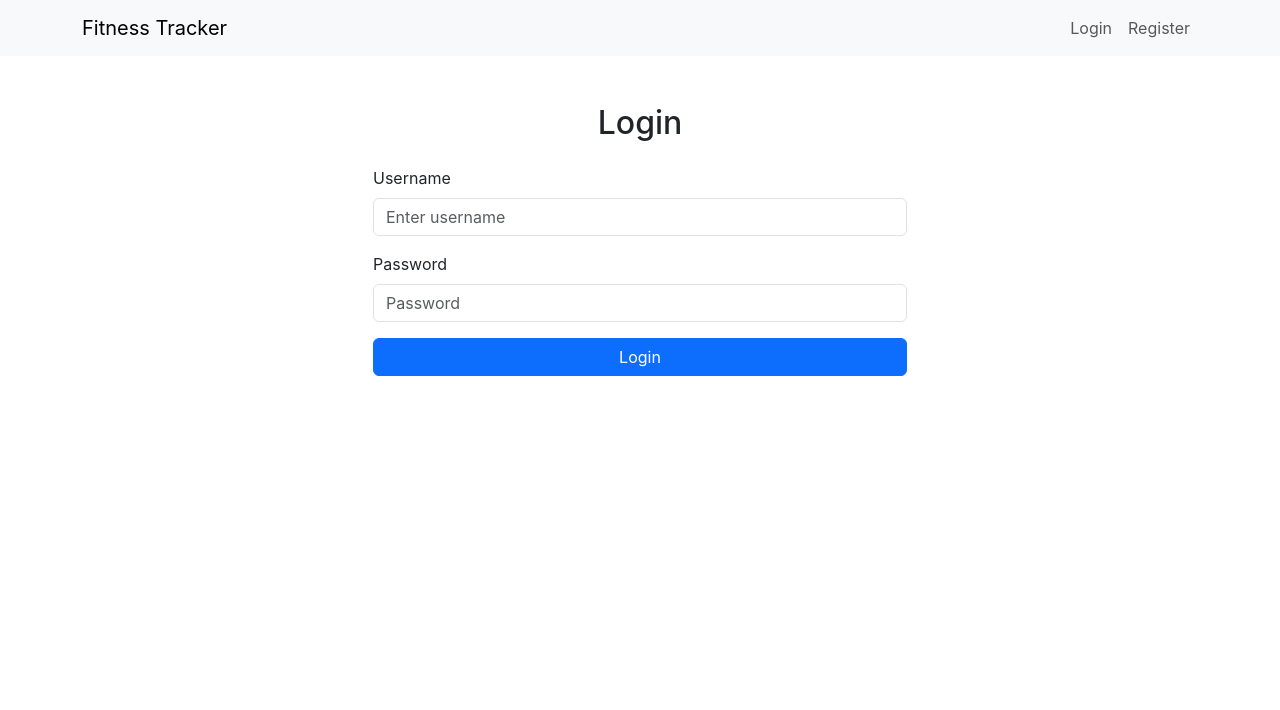
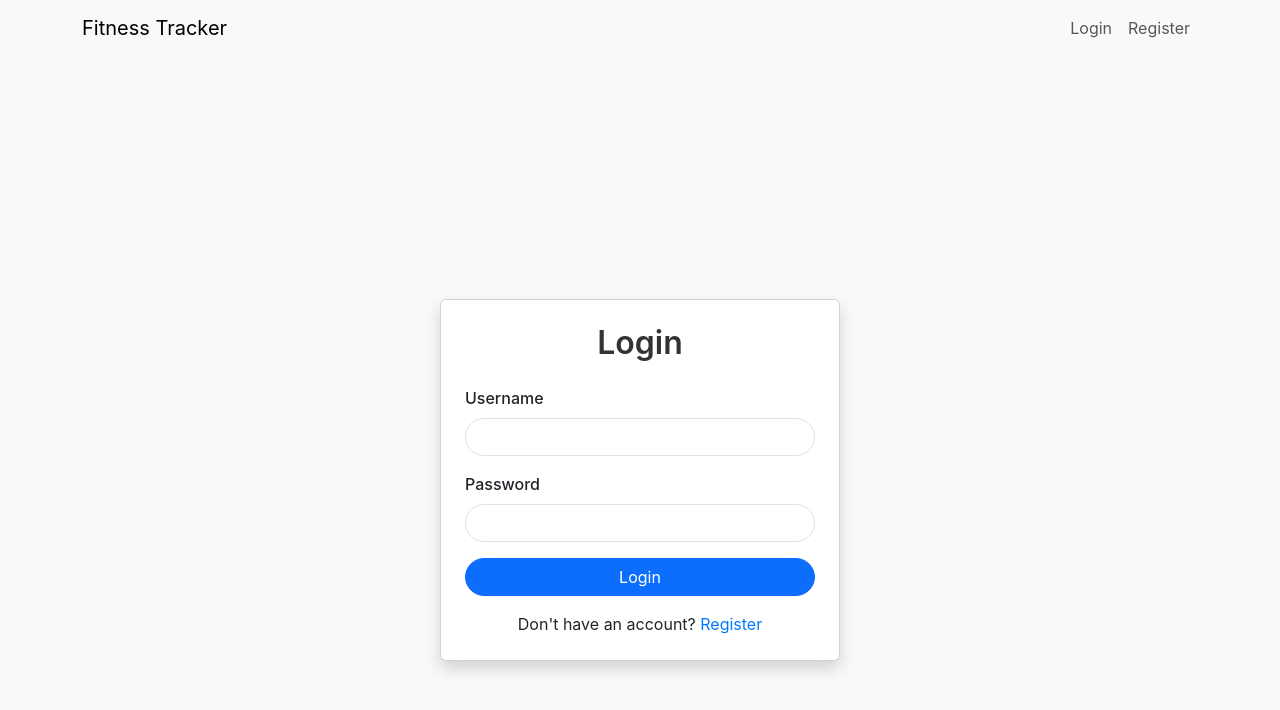
Before and after one commit to OscarBackman92/pp5-fitness-tracker, a React (Create React App) app: page /login in a window 1280 px wide. Shown: the top 710 px of the page. Built offline with nearby package versions, Linux system fonts and the light colour scheme.

Commit message:
create styles, updaUnify auth form styles

```diff
--- /dev/null
+++ b/src/Styles/AuthForms.css
@@ -0,0 +1,59 @@
+.auth-card {
+  max-width: 400px;
+  width: 100%;
+  margin: auto;
+  transition: all 0.3s ease;
+}
+
+.auth-card:hover {
+  transform: translateY(-5px);
+  box-shadow: 0 4px 20px rgba(0,0,0,0.1);
+}
+
+.auth-card .form-control {
+  border-radius: 20px;
+  transition: all 0.3s ease;
+}
+
+.auth-card .form-control:focus {
+  box-shadow: 0 0 0 0.2rem rgba(0,123,255,.25);
+  transform: translateY(-2px);
+}
+
+.auth-card .btn-primary {
+  border-radius: 20px;
+  transition: all 0.3s ease;
+}
+
+.auth-card .btn-primary:hover:not(:disabled) {
+  transform: translateY(-2px);
+  box-shadow: 0 4px 10px rgba(0,123,255,0.3);
+}
+
+.auth-card h2 {
+  color: #333;
+  font-weight: 600;
+}
+
+.auth-card .form-label {
+  font-weight: 500;
+}
+
+.auth-card .alert {
+  border-radius: 15px;
+}
+
+.auth-card a {
+  color: #007bff;
+  text-decoration: none;
+  transition: color 0.3s ease;
+}
+
+.auth-card a:hover {
+  color: #0056b3;
+  text-decoration: underline;
+}
+
+body {
+  background-color: #f8f9fa;
+}
--- /dev/null
+++ b/src/Styles/Login.css
@@ -0,0 +1,56 @@
+@import './AuthForms.css';
+
+.login-card {
+    max-width: 400px;
+    width: 100%;
+    transition: all 0.3s ease;
+  }
+
+  .login-card:hover {
+    transform: translateY(-5px);
+    box-shadow: 0 4px 20px rgba(0,0,0,0.1);
+  }
+
+  .login-card .form-control {
+    border-radius: 20px;
+    transition: all 0.3s ease;
+  }
+
+  .login-card .form-control:focus {
+    box-shadow: 0 0 0 0.2rem rgba(0,123,255,.25);
+    transform: translateY(-2px);
+  }
+
+  .login-card .btn-primary {
+    border-radius: 20px;
+    transition: all 0.3s ease;
+  }
+
+  .login-card .btn-primary:hover:not(:disabled) {
+    transform: translateY(-2px);
+    box-shadow: 0 4px 10px rgba(0,123,255,0.3);
+  }
+
+  .login-card h2 {
+    color: #333;
+    font-weight: 600;
+  }
+
+  .login-card .form-label {
+    font-weight: 500;
+  }
+
+  .login-card .alert {
+    border-radius: 15px;
+  }
+
+  .login-card a {
+    color: #007bff;
+    text-decoration: none;
+    transition: color 0.3s ease;
+  }
+
+  .login-card a:hover {
+    color: #0056b3;
+    text-decoration: underline;
+  }
--- /dev/null
+++ b/src/Styles/Register.css
@@ -0,0 +1,36 @@
+@import './AuthForms.css';
+
+.register-card {
+    max-width: 400px;
+    margin: auto;
+    transition: all 0.3s ease;
+  }
+
+  .register-card:hover {
+    transform: translateY(-5px);
+    box-shadow: 0 4px 20px rgba(0,0,0,0.1);
+  }
+
+  .register-form input {
+    border-radius: 20px;
+    transition: all 0.3s ease;
+  }
+
+  .register-form input:focus {
+    box-shadow: 0 0 0 0.2rem rgba(0,123,255,.25);
+    transform: translateY(-2px);
+  }
+
+  .register-button {
+    border-radius: 20px;
+    transition: all 0.3s ease;
+  }
+
+  .register-button:hover {
+    transform: translateY(-2px);
+    box-shadow: 0 4px 10px rgba(0,123,255,0.3);
+  }
+
+  body {
+    background-color: #f8f9fa;
+  }
--- a/src/components/Login.js
+++ b/src/components/Login.js
@@ -1,27 +1,48 @@
 import React, { useState } from 'react';
-import { Form, Button, Alert, Container, Row, Col } from 'react-bootstrap';
-import { useNavigate } from 'react-router-dom';
+import { Form, Button, Alert, Container, Card } from 'react-bootstrap';
+import { useNavigate, Link } from 'react-router-dom';
 import { login } from '../services/auth';
+import '../Styles/Login.css'; // Assuming you'll create a Login.css file
 
 function Login({ setAuth }) {
-  const [username, setUsername] = useState('');
-  const [password, setPassword] = useState('');
-  const [error, setError] = useState('');
+  const [formData, setFormData] = useState({
+    username: '',
+    password: ''
+  });
+  const [errors, setErrors] = useState({});
   const [isLoading, setIsLoading] = useState(false);
   const navigate = useNavigate();
 
+  const handleChange = (e) => {
+    const { name, value } = e.target;
+    setFormData(prevState => ({
+      ...prevState,
+      [name]: value
+    }));
+  };
+
+  const validateForm = () => {
+    const newErrors = {};
+    if (!formData.username.trim()) newErrors.username = 'Username is required';
+    if (!formData.password) newErrors.password = 'Password is required';
+
+    setErrors(newErrors);
+    return Object.keys(newErrors).length === 0;
+  };
+
   const handleSubmit = async (e) => {
     e.preventDefault();
-    setError('');
+    if (!validateForm()) return;
+
     setIsLoading(true);
     try {
-      const response = await login(username, password);
+      const response = await login(formData.username, formData.password);
       console.log('Login response:', response);
       console.log('Token stored:', localStorage.getItem('authToken'));
       setAuth(true);
       navigate('/');
     } catch (error) {
-      setError('Login failed. Please check your credentials.');
+      setErrors({ form: 'Login failed. Please check your credentials.' });
       console.error('Login error:', error.response?.data || error.message);
     } finally {
       setIsLoading(false);
@@ -29,43 +50,48 @@ function Login({ setAuth }) {
   };
 
   return (
-    <Container>
-      <Row className="justify-content-md-center mt-5">
-        <Col xs={12} md={6}>
+    <Container className="d-flex justify-content-center align-items-center min-vh-100">
+      <Card className="p-4 shadow auth-card login-card">
         <h2 className="text-center mb-4">Login</h2>
-          <Form onSubmit={handleSubmit}>
-            <Form.Group className="mb-3" controlId="formBasicUsername">
-              <Form.Label>Username</Form.Label>
+        <Form onSubmit={handleSubmit} noValidate>
+          <Form.Group className="mb-3">
+            <Form.Label htmlFor="username">Username</Form.Label>
             <Form.Control
+              id="username"
+              name="username"
               type="text"
-                placeholder="Enter username"
-                value={username}
-                onChange={(e) => setUsername(e.target.value)}
+              value={formData.username}
+              onChange={handleChange}
+              isInvalid={!!errors.username}
               required
             />
+            <Form.Control.Feedback type="invalid">{errors.username}</Form.Control.Feedback>
           </Form.Group>
 
-            <Form.Group className="mb-3" controlId="formBasicPassword">
-              <Form.Label>Password</Form.Label>
+          <Form.Group className="mb-3">
+            <Form.Label htmlFor="password">Password</Form.Label>
             <Form.Control
+              id="password"
+              name="password"
               type="password"
-                placeholder="Password"
-                value={password}
-                onChange={(e) => setPassword(e.target.value)}
+              value={formData.password}
+              onChange={handleChange}
+              isInvalid={!!errors.password}
               required
             />
+            <Form.Control.Feedback type="invalid">{errors.password}</Form.Control.Feedback>
           </Form.Group>
 
-            {error && <Alert variant="danger">{error}</Alert>}
+          {errors.form && <Alert variant="danger">{errors.form}</Alert>}
 
-            <div className="d-grid gap-2">
-              <Button variant="primary" type="submit" disabled={isLoading}>
+          <Button variant="primary" type="submit" disabled={isLoading} className="w-100">
             {isLoading ? 'Logging in...' : 'Login'}
           </Button>
+        </Form>
+        <div className="mt-3 text-center">
+          Don't have an account? <Link to="/register">Register</Link>
         </div>
-          </Form>
-        </Col>
-      </Row>
+      </Card>
     </Container>
   );
 }
--- a/src/components/Register.js
+++ b/src/components/Register.js
@@ -1,26 +1,53 @@
 import React, { useState } from 'react';
-import { Form, Button, Alert, Container } from 'react-bootstrap';
+import { Form, Button, Alert, Container, Card } from 'react-bootstrap';
 import { useNavigate } from 'react-router-dom';
 import { register } from '../services/auth';
+import '../Styles/Register.css';
+
 
 function Register() {
-  const [username, setUsername] = useState('');
-  const [email, setEmail] = useState('');
-  const [password, setPassword] = useState('');
-  const [error, setError] = useState('');
+  const [formData, setFormData] = useState({
+    username: '',
+    email: '',
+    password: '',
+    confirmPassword: ''
+  });
+  const [errors, setErrors] = useState({});
   const [isLoading, setIsLoading] = useState(false);
   const navigate = useNavigate();
 
+  const handleChange = (e) => {
+    const { name, value } = e.target;
+    setFormData(prevState => ({
+      ...prevState,
+      [name]: value
+    }));
+  };
+
+  const validateForm = () => {
+    const newErrors = {};
+    if (!formData.username.trim()) newErrors.username = 'Username is required';
+    if (!formData.email.trim()) newErrors.email = 'Email is required';
+    else if (!/\S+@\S+\.\S+/.test(formData.email)) newErrors.email = 'Email is invalid';
+    if (!formData.password) newErrors.password = 'Password is required';
+    else if (formData.password.length < 6) newErrors.password = 'Password must be at least 6 characters';
+    if (formData.password !== formData.confirmPassword) newErrors.confirmPassword = 'Passwords do not match';
+
+    setErrors(newErrors);
+    return Object.keys(newErrors).length === 0;
+  };
+
   const handleSubmit = async (e) => {
     e.preventDefault();
-    setError('');
+    if (!validateForm()) return;
+
     setIsLoading(true);
     try {
-      const userData = { username, email, password };
-      await register(userData);
+      const { username, email, password } = formData;
+      await register({ username, email, password });
       navigate('/login');
     } catch (error) {
-      setError(error.response?.data?.message || 'Registration failed. Please try again.');
+      setErrors({ form: error.response?.data?.message || 'Registration failed. Please try again.' });
       console.error('Registration error:', error.response?.data || error.message);
     } finally {
       setIsLoading(false);
@@ -28,41 +55,71 @@ function Register() {
   };
 
   return (
-    <Container>
-      <h2 className="mb-4">Register</h2>
-      <Form onSubmit={handleSubmit}>
+    <Container className="d-flex justify-content-center align-items-center min-vh-100">
+      <Card className="p-4 shadow auth-card register-card">
+        <h2 className="text-center mb-4">Create an Account</h2>
+        <Form onSubmit={handleSubmit} noValidate>
           <Form.Group className="mb-3">
-          <Form.Label>Username</Form.Label>
+            <Form.Label htmlFor="username">Username</Form.Label>
             <Form.Control
+              id="username"
+              name="username"
               type="text"
-            value={username}
-            onChange={(e) => setUsername(e.target.value)}
+              value={formData.username}
+              onChange={handleChange}
+              isInvalid={!!errors.username}
               required
             />
+            <Form.Control.Feedback type="invalid">{errors.username}</Form.Control.Feedback>
           </Form.Group>
           <Form.Group className="mb-3">
-          <Form.Label>Email</Form.Label>
+            <Form.Label htmlFor="email">Email</Form.Label>
             <Form.Control
+              id="email"
+              name="email"
               type="email"
-            value={email}
-            onChange={(e) => setEmail(e.target.value)}
+              value={formData.email}
+              onChange={handleChange}
+              isInvalid={!!errors.email}
               required
             />
+            <Form.Control.Feedback type="invalid">{errors.email}</Form.Control.Feedback>
           </Form.Group>
           <Form.Group className="mb-3">
-          <Form.Label>Password</Form.Label>
+            <Form.Label htmlFor="password">Password</Form.Label>
             <Form.Control
+              id="password"
+              name="password"
               type="password"
-            value={password}
-            onChange={(e) => setPassword(e.target.value)}
+              value={formData.password}
+              onChange={handleChange}
+              isInvalid={!!errors.password}
               required
             />
+            <Form.Control.Feedback type="invalid">{errors.password}</Form.Control.Feedback>
           </Form.Group>
-        {error && <Alert variant="danger">{error}</Alert>}
-        <Button variant="primary" type="submit" disabled={isLoading}>
+          <Form.Group className="mb-3">
+            <Form.Label htmlFor="confirmPassword">Confirm Password</Form.Label>
+            <Form.Control
+              id="confirmPassword"
+              name="confirmPassword"
+              type="password"
+              value={formData.confirmPassword}
+              onChange={handleChange}
+              isInvalid={!!errors.confirmPassword}
+              required
+            />
+            <Form.Control.Feedback type="invalid">{errors.confirmPassword}</Form.Control.Feedback>
+          </Form.Group>
+          {errors.form && <Alert variant="danger">{errors.form}</Alert>}
+          <Button variant="primary" type="submit" disabled={isLoading} className="w-100">
             {isLoading ? 'Registering...' : 'Register'}
           </Button>
         </Form>
+        <div className="mt-3 text-center">
+          Already have an account? <a href="/login">Log in</a>
+        </div>
+      </Card>
     </Container>
   );
 }
```
Lines whose indentation alone changed are shown as unchanged.
